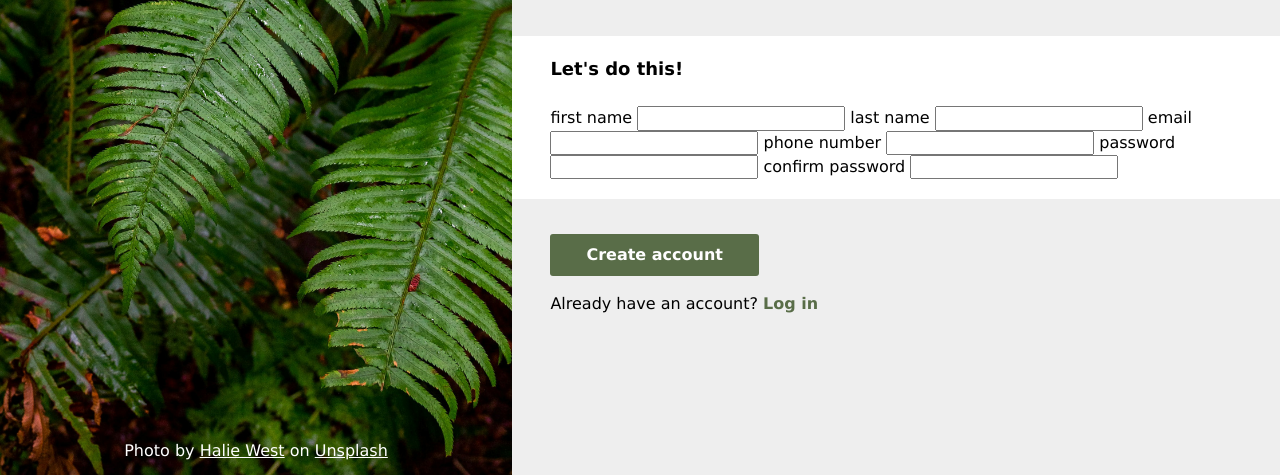
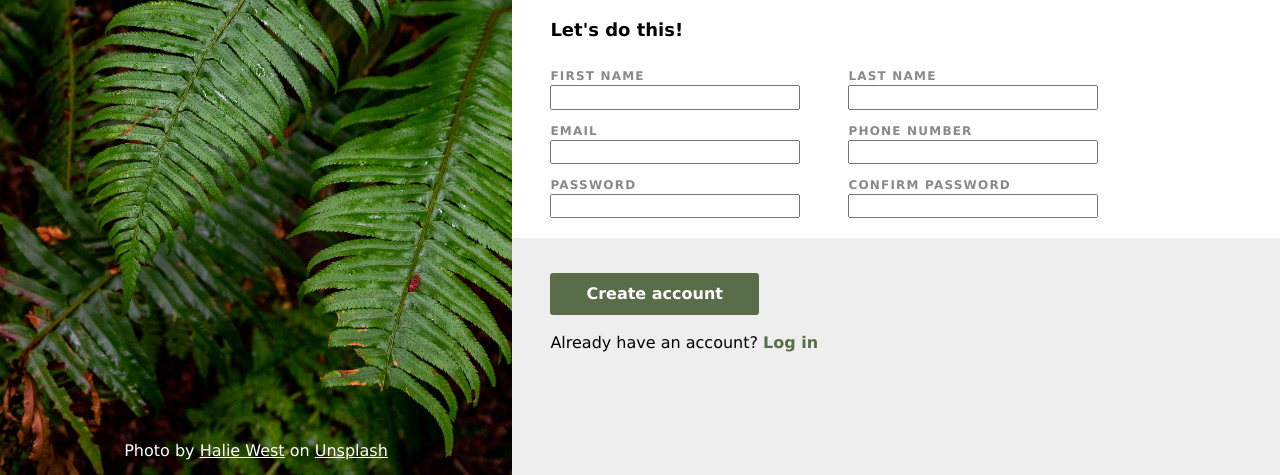
Before and after one commit to neumannal/odin-sign-up-form, a website: page index.html in a window 1280 px wide. Shown: the part 325-800 px from the top of the page. Drawn offline with nearby package versions, Linux system fonts and the light colour scheme.

Commit message:
form styling

```diff
--- a/index.html
+++ b/index.html
@@ -29,18 +29,30 @@
         <div class="form-div">
             <h1>Let's do this!</h1>
             <form action="#" method="post">
+                <div class="input">
                     <label for="first-name">first name</label>
                     <input type="text" name="first-name" id="first-name" required>
+                </div>
+                <div class="input">
                     <label for="last-name">last name</label>
                     <input type="text" name="last-name" id="last-name">
+                </div>
+                <div class="input">
                     <label for="email">email</label>
                     <input type="text" name="email" id="email" required>
+                </div>
+                <div class="input">
                     <label for="phone">phone number</label>
                     <input type="tel" name="phone" id="phone">
+                </div>
+                <div class="input">
                     <label for="password">password</label>
                     <input type="password" name="password" id="password" required>
+                </div>
+                <div class="input">
                     <label for="password2">confirm password</label>
                     <input type="password" name="password2" id="password2" required>
+                </div>
             </form>
         </div>
         <div class="button-div">
--- a/style.css
+++ b/style.css
@@ -96,6 +96,37 @@ h1 {
     background-color: white;
 }
 
+form {
+    position: relative;
+    box-sizing: border-box;
+    display: flex;
+    flex-wrap: wrap;
+    max-width: 700px;
+    gap: 12px 48px;
+}
+
+div .input {
+    display: flex;
+    flex-direction: column;
+}
+
+label {
+    text-transform: uppercase;
+    font-weight: bold;
+    font-size: 12px;
+    letter-spacing: 0.1em;
+    color: rgb(137, 137, 137);
+}
+
+input {
+    width: 250px;
+    box-sizing: border-box;
+}
+
+input {
+    font-size: 16px;
+}
+
 .submit-btn {
     color: white;
     background-color: #596D48;
```
Lines whose indentation alone changed are shown as unchanged.
